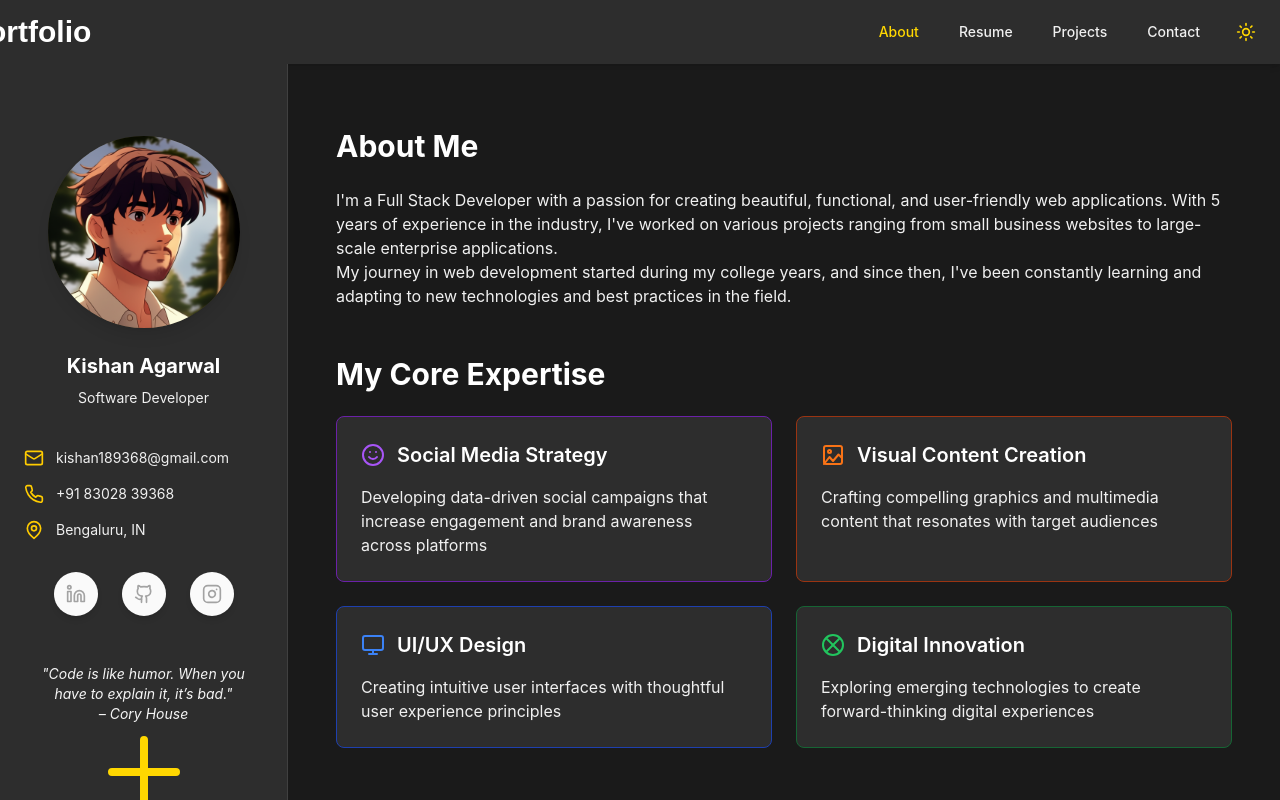
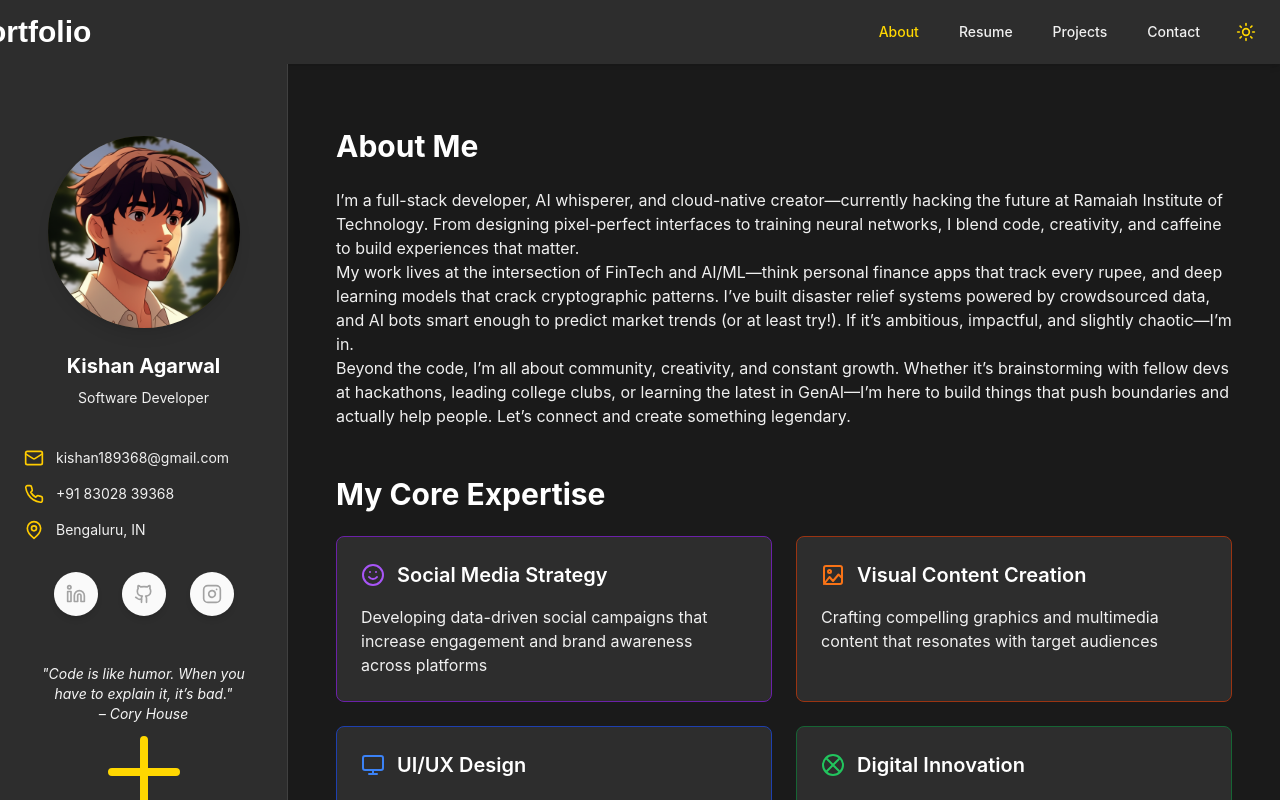
Before and after one commit to kishanagarwal18/Portfolio, a React (Vite) app: page / in a window 1280 px wide. Shown: the top 800 px of the page. Built offline with nearby package versions, Linux system fonts and the light colour scheme.

Commit message:
Update AboutPage.tsx

```diff
--- a/src/pages/AboutPage.tsx
+++ b/src/pages/AboutPage.tsx
@@ -39,18 +39,17 @@ const AboutPage = () => {
             About Me
           </h2>
           <div className="prose prose-lg dark:prose-invert">
-            <p className="text-dark-600 dark:text-light-400">
-              I'm a Full Stack Developer with a passion for creating beautiful,
-              functional, and user-friendly web applications. With 5 years of
-              experience in the industry, I've worked on various projects ranging
-              from small business websites to large-scale enterprise applications.
-            </p>
-            <p className="text-dark-600 dark:text-light-400">
-              My journey in web development started during my college years, and
-              since then, I've been constantly learning and adapting to new
-              technologies and best practices in the field.
-            </p>
-          </div>
+           <p className="text-dark-600 dark:text-light-400">
+             I’m a full-stack developer, AI whisperer, and cloud-native creator—currently hacking the future at Ramaiah Institute of Technology. From designing pixel-perfect interfaces to training neural networks, I blend code, creativity, and caffeine to build experiences that matter.
+          </p>
+          <p className="text-dark-600 dark:text-light-400">
+             My work lives at the intersection of FinTech and AI/ML—think personal finance apps that track every rupee, and deep learning models that crack cryptographic patterns. I’ve built disaster relief systems powered by crowdsourced data, and AI bots smart enough to predict market trends (or at least try!). If it’s ambitious, impactful, and slightly chaotic—I’m in.
+         </p>
+         <p className="text-dark-600 dark:text-light-400">
+            Beyond the code, I’m all about community, creativity, and constant growth. Whether it’s brainstorming with fellow devs at hackathons, leading college clubs, or learning the latest in GenAI—I’m here to build things that push boundaries and actually help people. Let’s connect and create something legendary.
+         </p>
+        </div>
+
         </section>
 
         {/* Skills Section */}
```
